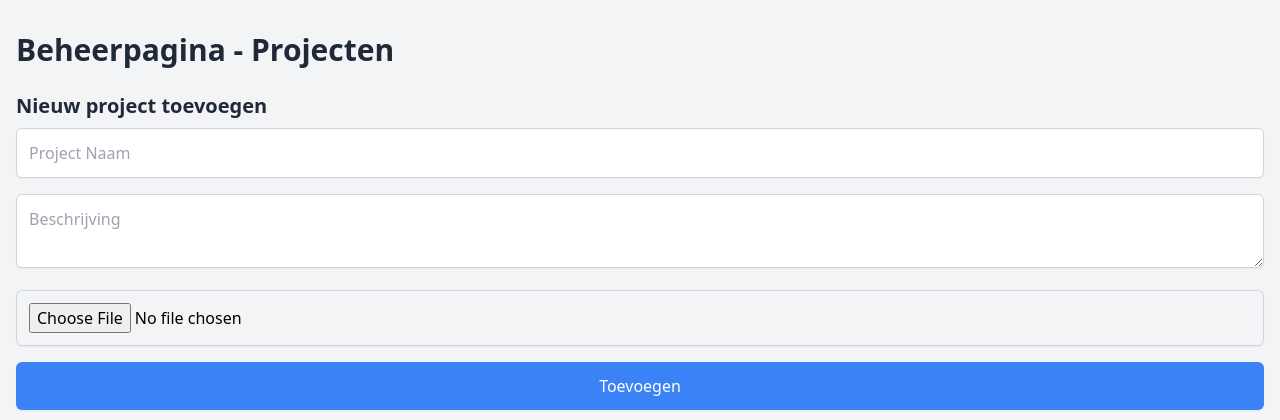
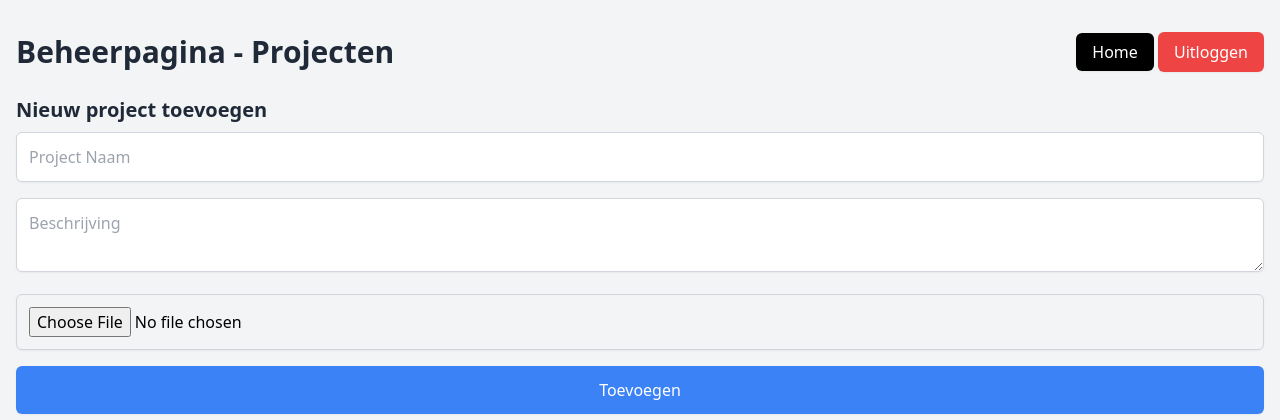
Before and after one commit to ParisAngelopoulos/portofolio, a PHP site: page /beheerpagina.php in a window 1280 px wide. Shown: the top 420 px of the page. Run offline with PHP 8.4, Linux system fonts and the light colour scheme; a user stored in the database is signed in; data comes from the database, SQL or seed files in the repository.

Commit message:
logout btn

```diff
--- a/beheerpagina.php
+++ b/beheerpagina.php
@@ -5,6 +5,13 @@ require_once('database.php');
 // Check if the user is logged in
 if (!isset($_SESSION['user_id'])) {
     header("Location: projecten-beheren.php");
+    exit;
+}
+
+// Handle logout
+if (isset($_POST['logout'])) {
+    session_destroy();
+    header("Location: index.php");
     exit;
 }
 
@@ -53,7 +60,13 @@ if (isset($_GET['verwijderen']) && isset($_GET['id'])) {
 
 <body class="bg-gray-100 font-sans">
     <div class="container mx-auto px-4 py-8">
-        <h1 class="text-3xl font-bold mb-6 text-gray-800">Beheerpagina - Projecten</h1>
+        <div class="flex justify-between items-center mb-6">
+            <h1 class="text-3xl font-bold text-gray-800">Beheerpagina - Projecten</h1>
+            <form method="post">
+                <a href="Index.php" class="bg-black text-white py-2 px-4 rounded-md shadow-sm hover:bg-black transition duration-300">Home</a>
+                <button type="submit" name="logout" class="bg-red-500 text-white py-2 px-4 rounded-md shadow-sm hover:bg-red-600 transition duration-300">Uitloggen</button>
+            </form>
+        </div>
 
         <div class="mb-8">
             <h2 class="text-xl font-bold mb-2 text-gray-800">Nieuw project toevoegen</h2>
```
